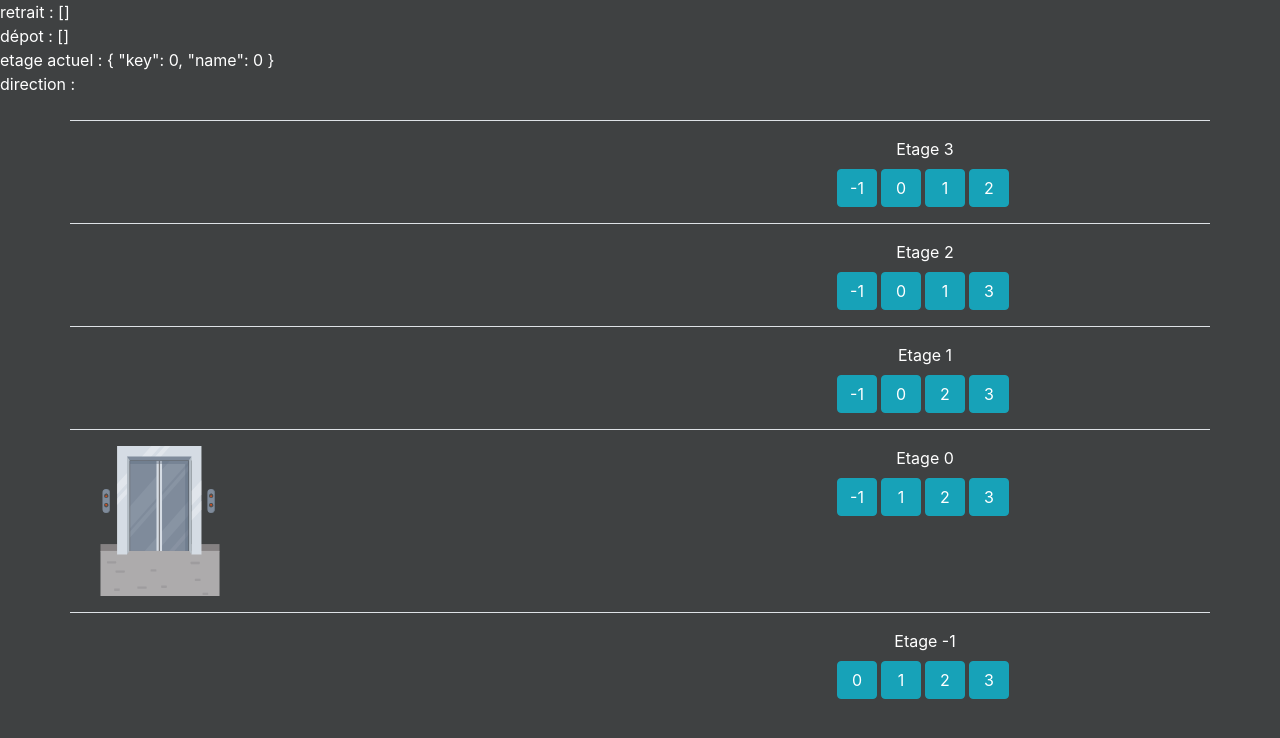
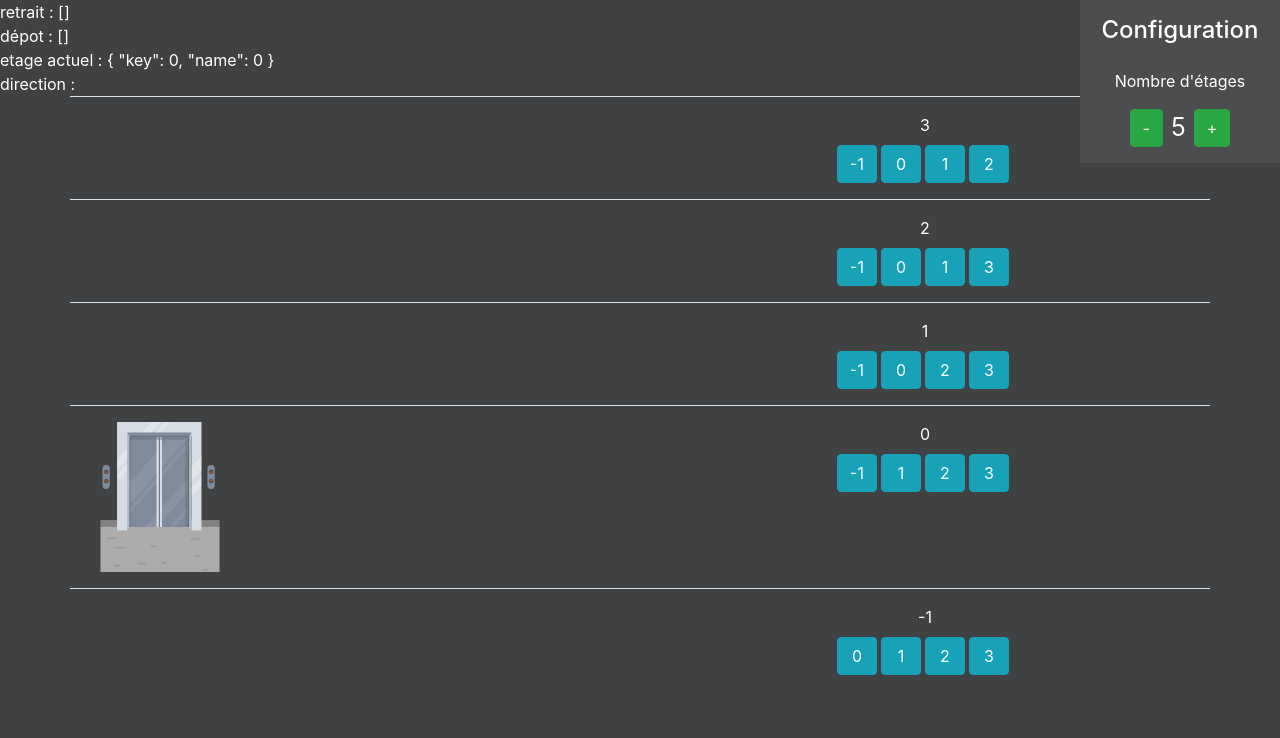
Before and after one commit to Asabbagh404/vue-elevator, a Vue app: page / in a window 1280 px wide. Shown: the top 738 px of the page. Built offline with nearby package versions, Linux system fonts and the light colour scheme.

Commit message:
fix: renommage des composants

```diff
--- a/src/App.vue
+++ b/src/App.vue
@@ -4,14 +4,16 @@
         <div>dépot  : {{ dropoutList }}</div>
         <div>etage actuel  : {{ currentFloor }}</div>
         <div>direction : {{ direction }} </div>
-        <br>
         <div class="container">
+            <AppConfig
+                :floors="floors"
+            />
             <div class="row border-top pt-3 pb-3" v-for="floor in ReversedFloors" :key="floor.key">
                 <div class="col-6">
-                    <Elevator v-if="floor.key === currentFloor.key"></Elevator>
+                    <AppElevator v-if="floor.key === currentFloor.key"></AppElevator>
                 </div>
                 <div class="col-6">
-                    <Floor :current-floor="floor">{{ floor.name }}</Floor>
+                    <AppFloor :current-floor="floor">{{ floor.name }}</Appfloor>
                 </div>
             </div>
         </div>
@@ -19,16 +21,18 @@
 </template>
 
 <script>
-    import Floor from './components/Floor'
-    import Elevator from './components/Elevator'
+    import AppFloor from './components/AppFloor'
+    import AppElevator from './components/AppElevator'
+    import AppConfig from './components/AppConfig'
     import {mapState, mapGetters, mapActions} from 'vuex'
     import {settings} from './config/settings'
 
     export default {
         name: 'App',
         components: {
-            Floor,
-            Elevator
+            AppFloor,
+            AppElevator,
+            AppConfig
         },
         mounted: function () {
 
@@ -52,6 +56,9 @@
             ...mapGetters('floors', {
                 ReversedFloors: 'getReversedFloors'
             }),
+            ...mapState('floors', {
+                floors: state => state.floors
+            }),
 
         },
         methods: {
--- /dev/null
+++ b/src/components/AppConfig.vue
@@ -0,0 +1,44 @@
+<template>
+    <div class="config pb-3 pt-3">
+        <h4>Configuration</h4>
+
+        <p class="mt-4 ">Nombre d'étages</p>
+        <div class="d-flex justify-content-center">
+            <button class="btn btn-success" @click="removeFloor">-</button>
+            <div class="config-text ml-2 mr-2">{{ floors.length }}</div>
+            <button class="btn btn-success" @click="addFloor">+</button>
+        </div>
+
+    </div>
+</template>
+<script>
+    export default {
+        name: 'App',
+        props: {
+            floors: Array
+        },
+        methods: {
+            addFloor: function () {
+                this.$store.dispatch("floors/addFloor");
+            },
+            removeFloor: function () {
+                this.$store.dispatch("floors/removeFloor");
+            }
+        }
+    }
+</script>
+
+<style lang="scss" scoped>
+    div.config {
+        position: absolute;
+        top: 0;
+        right: 0;
+        width: 200px;
+        background: #4d4d4d;
+        text-align: center;
+
+        .config-text {
+            font-size: 25px
+        }
+    }
+</style>
--- a/src/components/Floor.vue
+++ b/src/components/AppFloor.vue
@@ -1,12 +1,11 @@
 <template>
     <div class="text-center">
-        Etage
         <slot></slot>
         <div class="btn-list row justify-content-center mt-2">
             <button @click="setPath({from : currentFloor.key, to: floor.key, pathDirection : currentFloor.key - floor.key > 0 ? 'down' : 'up' })" v-for="floor in floors" :key="floor.key"
                     class="btn btn-info mr-1 btn-elevator"
-                    v-show="floor.name !== currentFloor.name">
-                {{ floor.name }}
+                    v-show="floor.key !== currentFloor.key">
+                {{ floor.key }}
             </button>
         </div>
         <div v-for="person in this.pickupList" :key="person.from" class="d-flex listPickup">
```
Also changed, not shown: src/components/AppElevator.vue (renamed from src/components/Elevator.vue).
